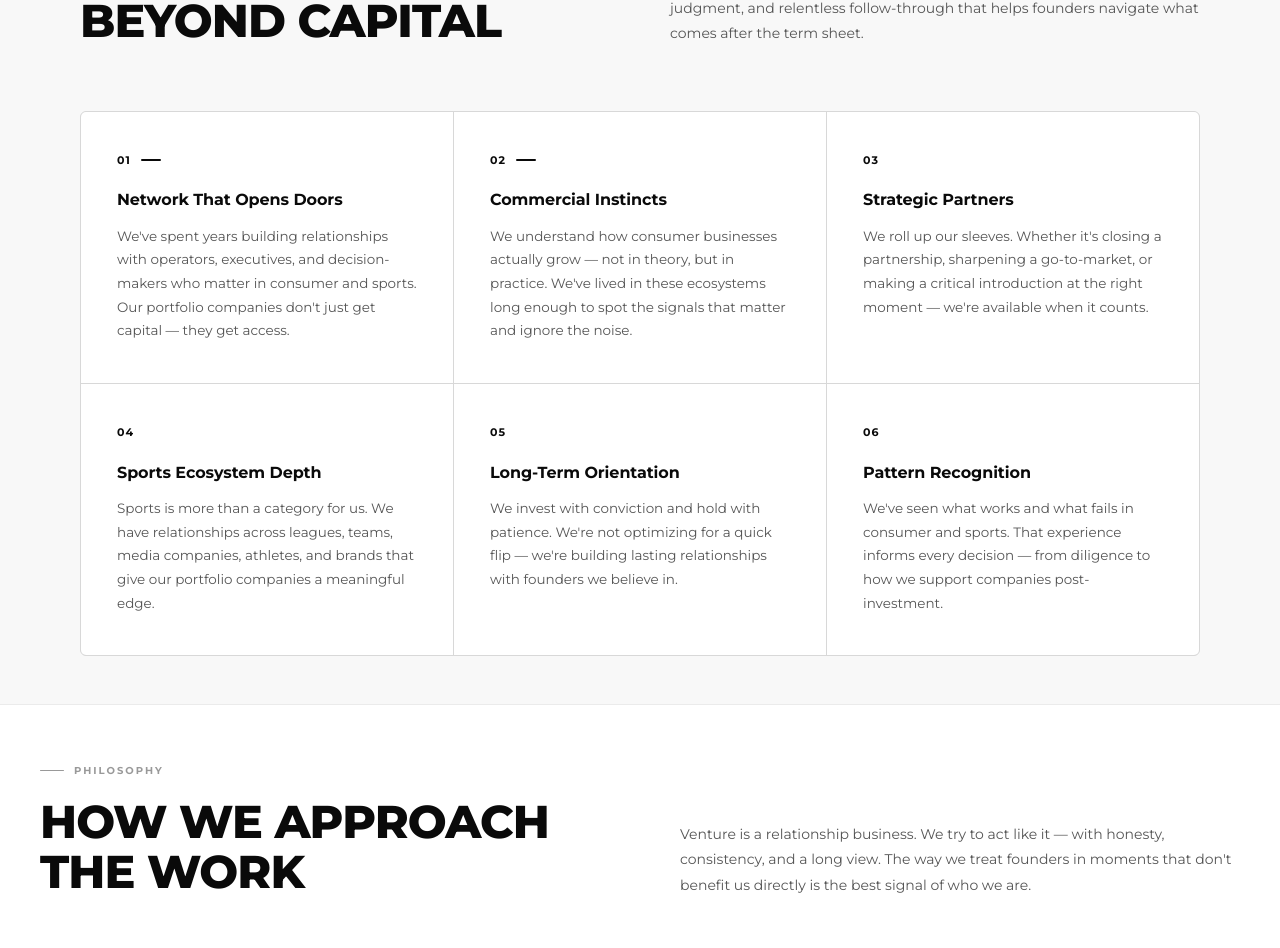
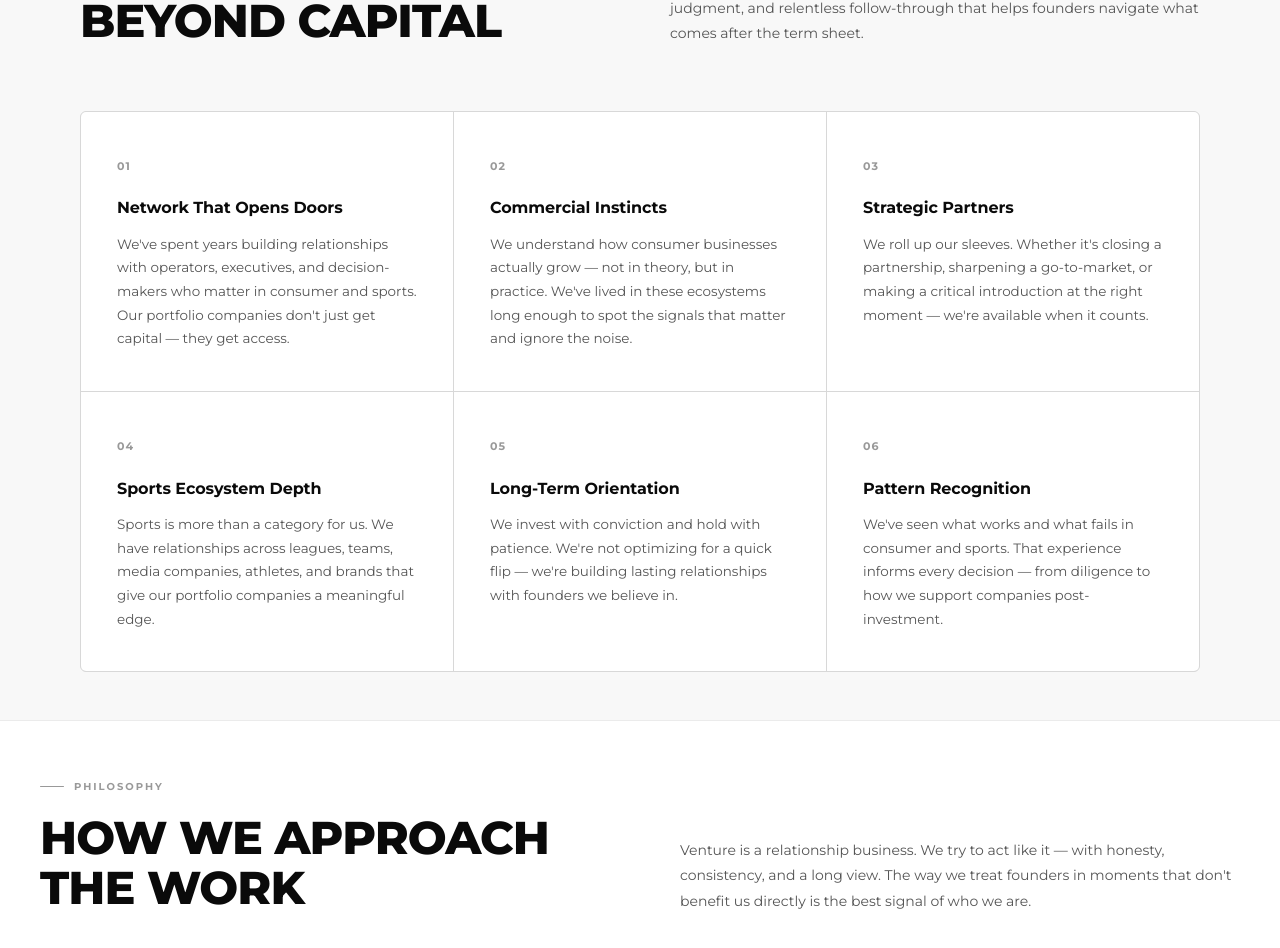
Before and after one commit to Ryano1221/backfield-ventures, a Next.js app: page / in a window 1280 px wide. Shown: the part 2167-3115 px from the top of the page. Built offline with nearby package versions, Linux system fonts and the light colour scheme.

Commit message:
Remove dash from 01/02, make all pillar numbers consistent

```diff
--- a/src/components/WhyBackfield.tsx
+++ b/src/components/WhyBackfield.tsx
@@ -113,30 +113,19 @@ export default function WhyBackfield() {
               (e.currentTarget as HTMLElement).style.background = "var(--color-surface)";
             }}
           >
-            {/* Number + red accent */}
-            <div style={{ display: "flex", alignItems: "center", gap: "10px", marginBottom: "20px" }}>
+            {/* Number */}
+            <div style={{ marginBottom: "20px" }}>
               <span
                 style={{
                   fontFamily: "var(--font-montserrat), system-ui, sans-serif",
                   fontSize: "11px",
                   fontWeight: 700,
                   letterSpacing: "0.1em",
-                  color: "var(--color-blue)",
+                  color: "var(--color-text-muted)",
                 }}
               >
                 {pillar.number}
               </span>
-              {i < 2 && (
-                <span
-                  style={{
-                    display: "block",
-                    width: "20px",
-                    height: "2px",
-                    background: "var(--color-red)",
-                    borderRadius: "1px",
-                  }}
-                />
-              )}
             </div>
             <h3
               style={{
```
